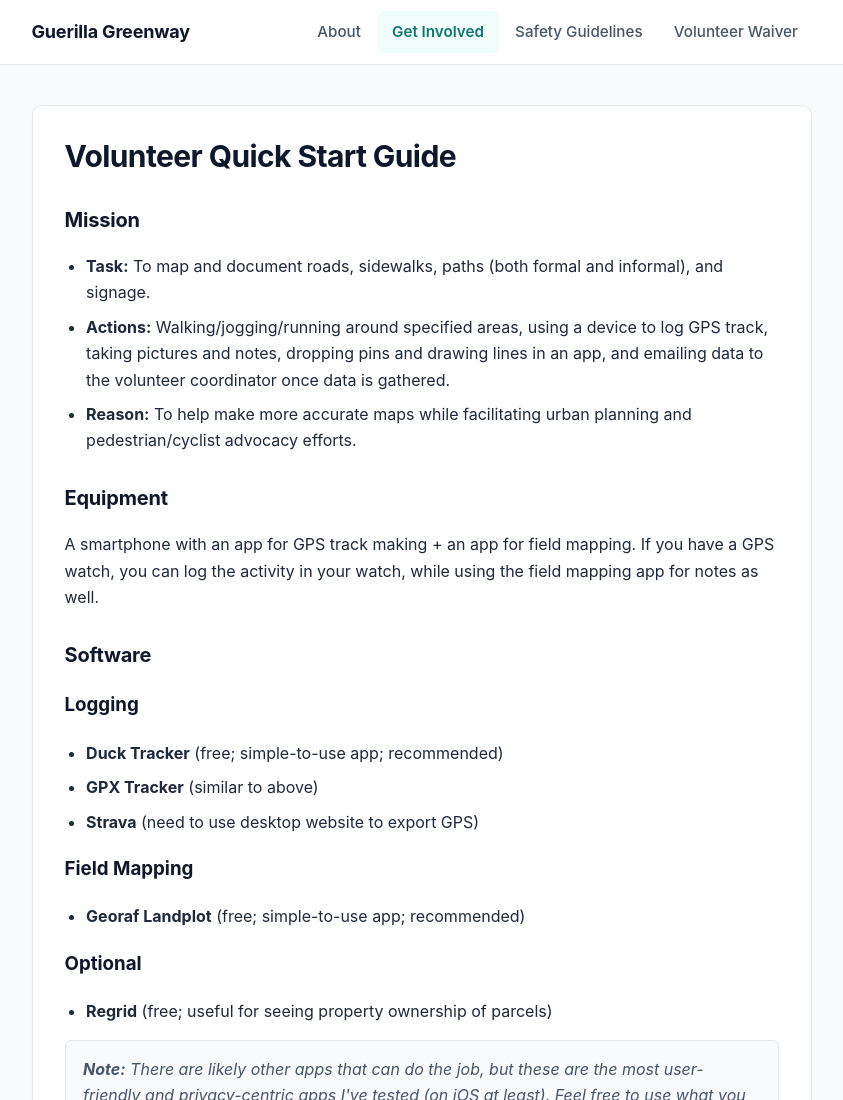
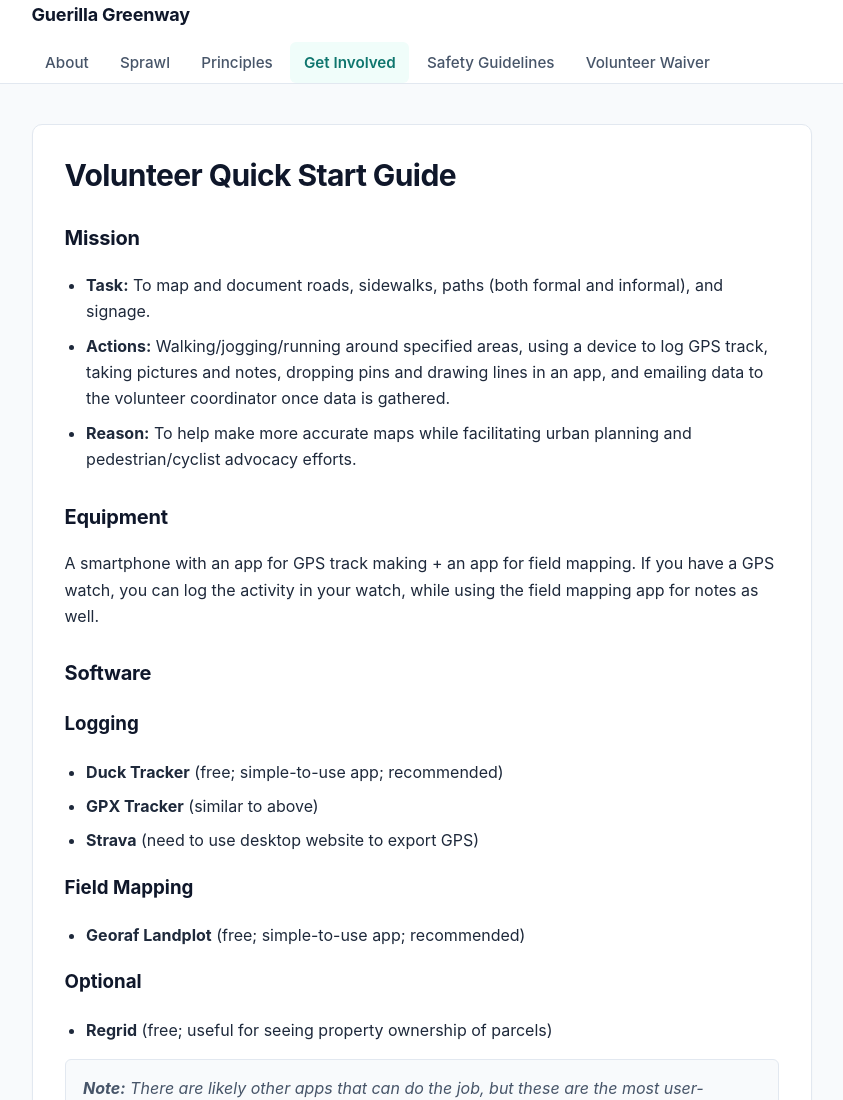
Before and after one commit to davidglas/g-squared, a plain HTML site: page prep.html in a window 1280 px wide. Shown: the top 1100 px of the page, without its empty margins (211-1054 px from the left). Drawn offline with Linux system fonts and the light colour scheme.

Commit message:
Update prep.html

```diff
--- a/prep.html
+++ b/prep.html
@@ -14,6 +14,8 @@
       </a>
       <nav>
         <a href="index.html">About</a>
+        <a href="history.html" >Sprawl</a>
+        <a href="core.html" >Principles</a>
         <a href="prep.html" class="active">Get Involved</a>
         <a href="safety.html">Safety Guidelines</a>
         <a href="waiver.html">Volunteer Waiver</a>
```
